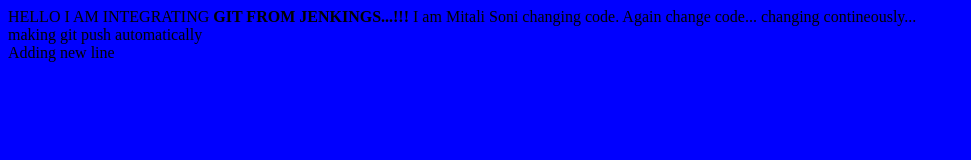
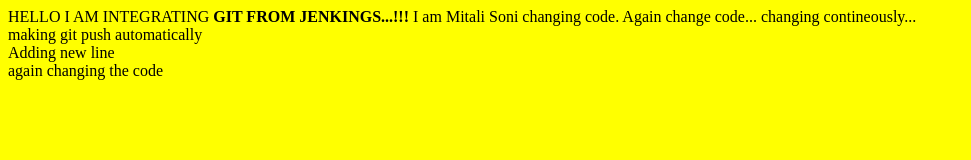
Before and after one commit to mitali37/first, a plain HTML site: page index.html in a window 1280 px wide. Shown: the whole page, without its empty margins (0-971 px from the left). Drawn offline with Linux system fonts and the light colour scheme.

Commit message:
change the code

```diff
--- a/index.html
+++ b/index.html
@@ -1,4 +1,4 @@
-<body bgcolor="blue">
+<body bgcolor="yellow">
 HELLO I AM INTEGRATING <b>GIT FROM JENKINGS...!!!</b>
 I am Mitali Soni changing code.
 Again change code...
@@ -6,4 +6,6 @@
 making git push automatically
 <br>
 Adding new line
+<br>
+again changing the code
 </body>
```
